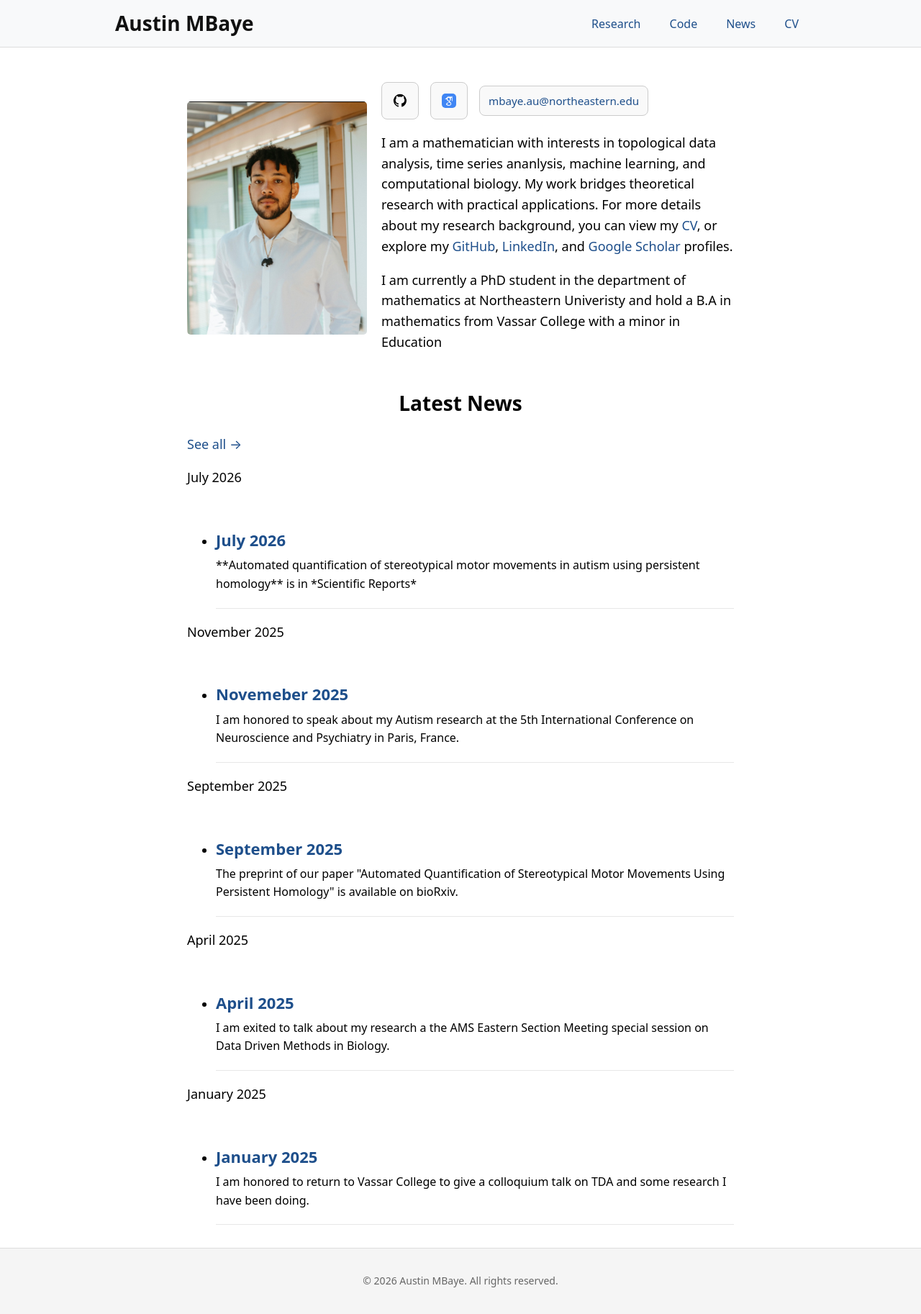
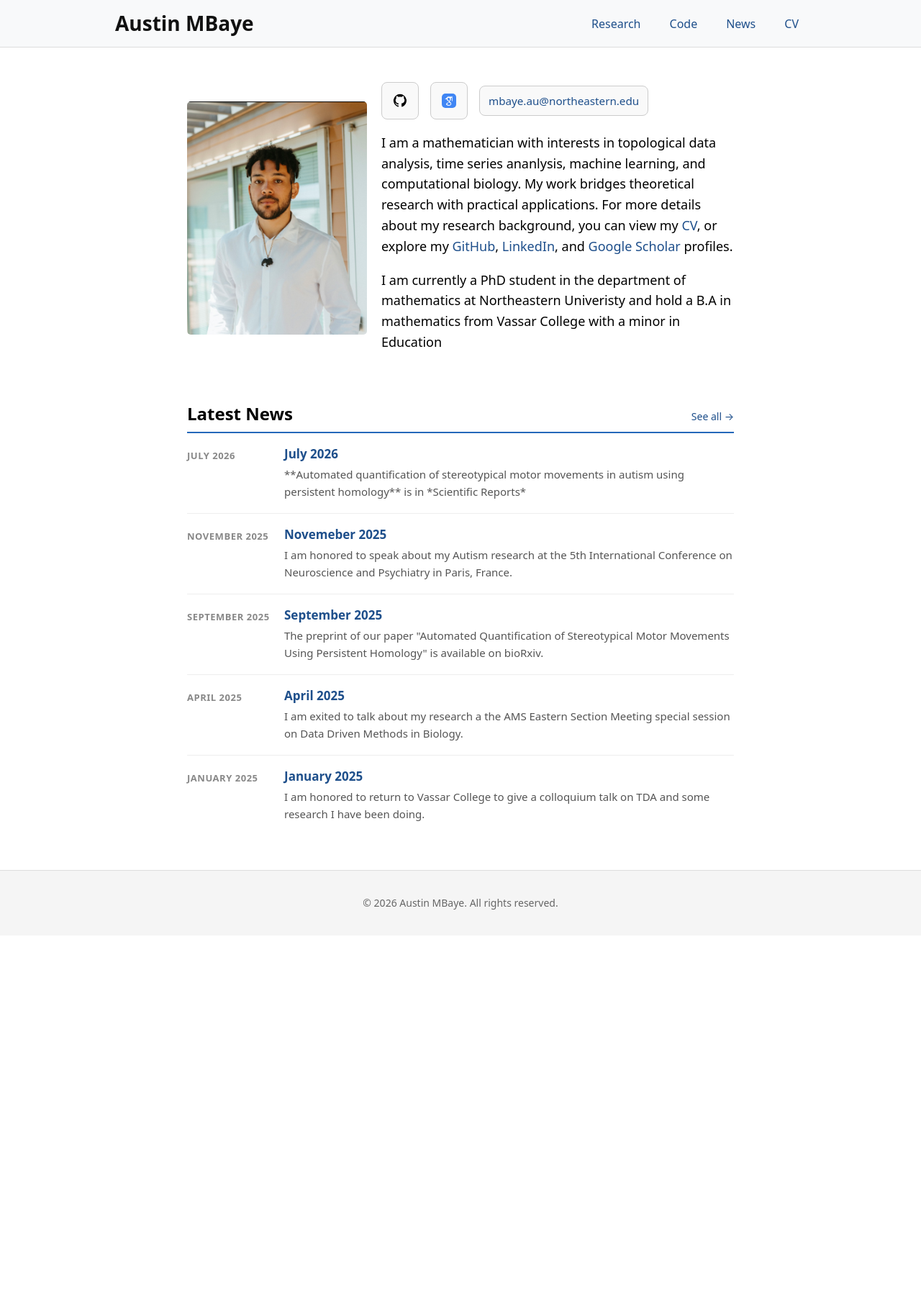
Before and after one commit to ambaye15/ambaye15.github.io, a Jekyll site: the page built from index.html, in a window 1280 px wide. Shown: the whole page at 72% size. Built offline with Jekyll 4.4.1, drawn with Linux system fonts in a browser that asks for light colours; after the commit the page ends 1300 px from its top, so only the background shows below that.

Commit message:
Refactor news section styles and add footer styles

```diff
--- a/assets/main.css
+++ b/assets/main.css
@@ -152,40 +152,6 @@
   }
 
 
-  /* News Section Styles */
-  .news-section {
-    margin: 30px 0;
-  }
-
-  .news-section h2 {
-    font-size: 28px;
-    margin-bottom: 20px;
-    text-align: center;
-  }
-
-  .news-list {
-    list-style: none;
-    padding: 0;
-  }
-
-  .news-item {
-    border-bottom: 1px solid #e7e7e7;
-    padding: 15px 0;
-  }
-
-  .news-item h3 {
-    font-size: 22px;
-    margin-bottom: 5px;
-  }
-
-  .news-item p {
-    font-size: 16px;
-    margin: 0 0 5px;
-  }
-
-  .news-item small {
-    color: #757575;
-  }
 
   /* Footer Styling */
   .site-footer {
@@ -195,6 +161,52 @@
     font-size: 14px;
   }
 
+  .news-section { margin: 48px 0; }
+
+  .news-header {
+    display: flex;
+    align-items: baseline;
+    justify-content: space-between;
+    gap: 12px;
+    border-bottom: 2px solid #2568ba;
+    padding-bottom: 6px;
+  }
+  .news-header h2 { font-size: 24px; margin: 0; }
+  .news-all { font-size: 14px; white-space: nowrap; }
+
+  .news-group {
+    display: grid;
+    grid-template-columns: 115px 1fr;
+    gap: 20px;
+    padding: 18px 0;
+    border-bottom: 1px solid #eee;
+  }
+  .news-group:last-child { border-bottom: none; }
+
+  .news-month {
+    margin: 0;
+    padding-top: 3px;
+    font-size: 13px;
+    font-weight: 600;
+    letter-spacing: 0.04em;
+    text-transform: uppercase;
+    color: #888;
+  }
+
+  .news-items { list-style: none; margin: 0; padding: 0; }
+  .news-item + .news-item {
+    margin-top: 14px;
+    padding-top: 14px;
+    border-top: 1px solid #f2f2f2;
+  }
+
+  .news-title { font-size: 17px; font-weight: 600; margin: 0; line-height: 1.35; }
+  .news-excerpt { font-size: 15px; color: #555; margin: 4px 0 0; }
+
+  @media (max-width: 720px) {
+    .news-group { grid-template-columns: 1fr; gap: 10px; }
+    .news-month { padding-top: 0; }
+  }
 
 
 /* CV Page */
```
